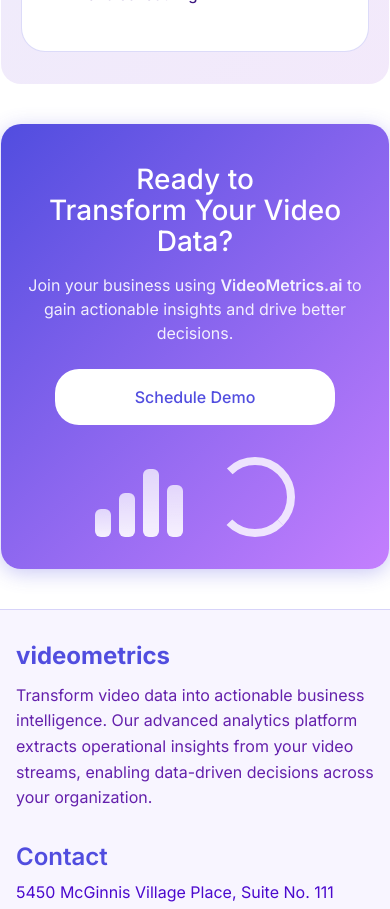
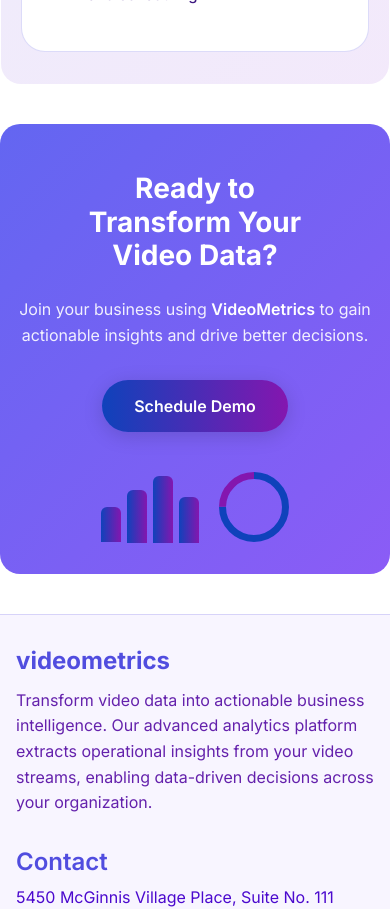
Before and after one commit to karthi0348/videometrics-ui, a Next.js app: page / in a window 390 px wide. Shown: the part 10500-11409 px from the top of the page. Built offline with nearby package versions, Linux system fonts and the light colour scheme.

Commit message:
demo navigation

```diff
--- a/src/app/home/components/CallToAction.tsx
+++ b/src/app/home/components/CallToAction.tsx
@@ -1,5 +1,6 @@
 import React from "react";
-import styles from '../styles/CallToAction.module.css';
+import styles from "../styles/CallToAction.module.css";
+import Link from "next/link";
 
 interface CallToActionProps {
   className?: string;
@@ -7,8 +8,8 @@
 }
 
 const CallToAction: React.FC<CallToActionProps> = ({
-  className = '',
-  onScheduleDemo
+  className = "",
+  onScheduleDemo,
 }) => {
   return (
     <section className={`section ${styles.hctaSection} ${className}`}>
@@ -16,25 +17,35 @@
         {/* Left Section */}
         <div className={styles.hctaLeftSection}>
           <h2 className={styles.hctaHeading}>
-            Ready to<br />
-            Transform Your Video Data?
+            Ready to
+            <br />
+            Transform Your
+            <br />
+            Video Data?
           </h2>
           <p className={styles.hctaParagraph}>
-          Join your business using <strong>VideoMetrics.ai</strong> to gain actionable insights and drive better decisions.
+            Join your business using <strong>VideoMetrics</strong> to gain
+            actionable insights and drive better decisions.
           </p>
-
+          <Link href="/contact" className="cta-link">
             <button
               type="button"
               className={styles.hctaButton}
-            aria-label="Schedule a demo with VideoMetrics.ai"
+              aria-label="Schedule a demo with VideoMetrics"
             >
               Schedule Demo
             </button>
+          </Link>
         </div>
 
+        {/* Right Section - Icons */}
         <div className={styles.hctaIconsSection}>
           {/* Bar Chart Icon */}
-          <div className={styles.barChartIcon} role="img" aria-label="Bar chart visualization">
+          <div
+            className={styles.barChartIcon}
+            role="img"
+            aria-label="Bar chart visualization"
+          >
             <div className={`${styles.bar} ${styles.bar1}`}></div>
             <div className={`${styles.bar} ${styles.bar2}`}></div>
             <div className={`${styles.bar} ${styles.bar3}`}></div>
@@ -42,17 +53,21 @@
           </div>
 
           {/* Pie Chart Icon */}
-          <div className={styles.pieChartIcon} role="img" aria-label="Pie chart visualization">
+          <div
+            className={styles.pieChartIcon}
+            role="img"
+            aria-label="Pie chart visualization"
+          >
             <svg viewBox="0 0 100 100" className={styles.pieSvg}>
               <circle
                 cx="50"
                 cy="50"
                 r="45"
                 fill="none"
-                stroke="#14B8A6"
+                stroke="#0f42bb"
                 strokeWidth="10"
-                strokeDasharray="141.37 141.37"
-                strokeDashoffset="35.34"
+                strokeDasharray="212 283"
+                strokeDashoffset="0"
                 transform="rotate(-90 50 50)"
               />
               <circle
@@ -60,10 +75,10 @@
                 cy="50"
                 r="45"
                 fill="none"
-                stroke="#0D9488"
+                stroke="#8416af"
                 strokeWidth="10"
-                strokeDasharray="70.69 211.11"
-                strokeDashoffset="-106.03"
+                strokeDasharray="71 283"
+                strokeDashoffset="-212"
                 transform="rotate(-90 50 50)"
               />
             </svg>
--- a/src/app/home/styles/CallToAction.module.css
+++ b/src/app/home/styles/CallToAction.module.css
@@ -1,96 +1,77 @@
+/* Call to Action Section */
 .hctaSection {
-  background: var(--gradient-purple-primary);
-  max-width: 1700px;
+  background: linear-gradient(135deg, #6366f1 0%, #8b5cf6 100%);
+  padding: 80px 20px;
   position: relative;
   overflow: hidden;
-  border-radius: var(--section-border-radius-desktop, 24px);
-  box-shadow: 0 4px 20px var(--purple-primary-30);
-  padding-top: 40px !important;
 }
 
 .hctaContainer {
+  max-width: 1200px;
+  margin: 0 auto;
   display: flex;
+  align-items: center;
   justify-content: space-between;
-  align-items: center;
-  position: relative;
+  gap: 60px;
+}
+
+/* Left Content Section */
+.hctaLeftSection {
+  flex: 1;
+  max-width: 600px;
   z-index: 2;
 }
 
-.hctaLeftSection {
-  flex: 1;
-  max-width: 500px;
-}
-
 .hctaHeading {
-  font-size: clamp(28px, 5vw, 48px);
-  font-weight: 500;
-  color: white;
-  line-height: 1.1;
-  font-family: var(--font-primary);
+  font-size: 3rem;
+  font-weight: 700;
+  color: #ffffff;
+  margin-bottom: 24px;
+  line-height: 1.2;
 }
 
 .hctaParagraph {
-  color: white;
-  font-size: clamp(16px, 2.5vw, 18px);
-  line-height: 1.5;
+  font-size: 1.125rem;
+  color: rgba(255, 255, 255, 0.9);
   margin-bottom: 32px;
-  font-weight: 400;
-  max-width: 450px;
-  opacity: 0.9;
-  font-family: var(--font-primary);
+  line-height: 1.6;
 }
 
 .hctaParagraph strong {
   font-weight: 600;
+  color: #ffffff;
 }
 
 .hctaButton {
-  background-color: white;
-  color: var(--purple-primary);
-  padding: 16px 32px;
-  border-radius: 24px;
-  font-size: 16px;
-  font-weight: 500;
+  background: linear-gradient(to right, #0f42bb, #8416af);
+  color: #ffffff;
+  font-size: 1.125rem;
+  font-weight: 600;
+  padding: 16px 40px;
   border: none;
+  border-radius: 50px;
   cursor: pointer;
-  transition: all 0.2s ease;
-  font-family: var(--font-primary);
-  min-height: 48px;
-  min-width: 140px;
-  display: inline-flex;
-  align-items: center;
-  justify-content: center;
+  transition: all 0.3s ease;
+  box-shadow: 0 4px 20px rgba(0, 0, 0, 0.15);
 }
 
 .hctaButton:hover {
-  background-color: #f9fafb;
-  transform: translateY(-1px);
-  box-shadow: 0 4px 12px rgba(0, 0, 0, 0.15);
-  color: var(--purple-secondary);
+  transform: translateY(-2px);
+  box-shadow: 0 6px 25px rgba(0, 0, 0, 0.2);
+  background-color: #f8f9fa;
 }
 
-.hctaButton:focus-visible {
-  outline: 2px solid white;
-  outline-offset: 2px;
-}
-
-.hctaButton:active {
-  transform: translateY(0);
-}
-
-.hctaButton:disabled {
-  opacity: 0.6;
-  cursor: not-allowed;
-  transform: none;
-}
-
+/* Right Icons Section */
 .hctaIconsSection {
   display: flex;
   align-items: center;
+  justify-content: center;
   gap: 40px;
-  margin-left: 60px;
+  flex-shrink: 0;
+  z-index: 2;
 }
 
+/* Bar Chart Icon */
 .barChartIcon {
   display: flex;
   align-items: flex-end;
@@ -99,87 +80,106 @@
 }
 
 .bar {
-  background: linear-gradient(to top, white, rgba(255, 255, 255, 0.8));
-  border-radius: 6px;
-  width: 24px;
-  opacity: 0.9;
-  animation: barGrow 1.5s ease-out;
+  width: 32px;
+  background: linear-gradient(to right, #0f42bb, #8416af);
+  border-radius: 6px 6px 0 0;
+  animation: barGrow 1.5s ease-out forwards;
+  transform-origin: bottom;
 }
 
-.bar1 { height: 45px; animation-delay: 0.1s; }
-.bar2 { height: 70px; animation-delay: 0.2s; }
-.bar3 { height: 110px; animation-delay: 0.3s; }
-.bar4 { height: 85px; animation-delay: 0.4s; }
+.bar1 {
+  height: 50%;
+  animation-delay: 0.1s;
+}
+
+.bar2 {
+  height: 75%;
+  animation-delay: 0.2s;
+}
+
+.bar3 {
+  height: 95%;
+  animation-delay: 0.3s;
+}
+
+.bar4 {
+  height: 65%;
+  animation-delay: 0.4s;
+}
 
 @keyframes barGrow {
-  from { height: 0; opacity: 0; }
-  to { opacity: 0.9; }
+  from {
+    transform: scaleY(0);
+  }
+  to {
+    transform: scaleY(1);
+  }
 }
 
+/* Pie Chart Icon */
 .pieChartIcon {
   width: 120px;
   height: 120px;
-  animation: fadeIn 1s ease-out 0.5s both;
+  display: flex;
+  align-items: center;
+  justify-content: center;
 }
 
 .pieSvg {
   width: 100%;
   height: 100%;
-  opacity: 0.9;
+  animation: pieRotate 2s ease-out;
 }
 
-.pieSvg circle {
-  animation: drawCircle 2s ease-out 0.5s both;
-  stroke: white;
+@keyframes pieRotate {
+  from {
+    transform: rotate(-90deg);
+    opacity: 0;
+  }
+  to {
+    transform: rotate(0deg);
+    opacity: 1;
+  }
 }
 
-@keyframes drawCircle {
-  from { stroke-dasharray: 0 283; }
+/* Responsive Design */
+@media (max-width: 992px) {
+  .hctaContainer {
+    gap: 40px;
   }
 
-@keyframes fadeIn {
-  from { opacity: 0; transform: scale(0.8); }
-  to { opacity: 0.9; transform: scale(1); }
+  .hctaHeading {
+    font-size: 2.5rem;
   }
 
-@keyframes sectionFadeIn {
-  from { opacity: 0; transform: translateY(20px); }
-  to { opacity: 1; transform: translateY(0); }
+  .hctaIconsSection {
+    gap: 30px;
   }
 
-.hctaSection {
-  animation: sectionFadeIn 0.6s ease-out;
+  .barChartIcon {
+    height: 100px;
+    gap: 10px;
   }
 
-/* Hover effects for visual elements */
-.barChartIcon:hover .bar {
-  transform: scaleY(1.1);
-  transition: transform 0.3s ease;
+  .bar {
+    width: 28px;
   }
 
-.pieChartIcon:hover {
-  transform: scale(1.05);
-  transition: transform 0.3s ease;
+  .pieChartIcon {
+    width: 100px;
+    height: 100px;
+  }
 }
 
-/* ==============================================
-   MOBILE RESPONSIVE BREAKPOINTS
-   ============================================== */
+@media (max-width: 768px) {
+  .hctaSection {
+    padding: 60px 20px;
+  }
 
-/* Mobile (320px - 575px) */
-@media (max-width: 575.98px) {
-  .hctaSection {
-    margin-top: 40px;
-    border-radius: var(--section-border-radius-mobile, 16px);
-    margin: 1px;
-  }
-  .CallToAction{
-  padding: 0px !important;
-}
   .hctaContainer {
     flex-direction: column;
     text-align: center;
-    gap: 32px;
+    gap: 40px;
   }
 
   .hctaLeftSection {
@@ -187,25 +187,15 @@
   }
 
   .hctaHeading {
-    margin-bottom: 16px;
+    font-size: 2rem;
   }
 
   .hctaParagraph {
-    max-width: 100%;
-    margin-bottom: 24px;
-  }
-
-  .hctaButton {
-    padding: 16px 32px;
-    font-size: 16px;
-    width: 100%;
-    max-width: 280px;
+    font-size: 1rem;
   }
 
   .hctaIconsSection {
-    margin-left: 0;
-    justify-content: center;
-    gap: 32px;
+    gap: 30px;
   }
 
   .barChartIcon {
@@ -214,13 +204,8 @@
   }
 
   .bar {
-    width: 16px;
+    width: 24px;
   }
-
-  .bar1 { height: 28px; }
-  .bar2 { height: 44px; }
-  .bar3 { height: 68px; }
-  .bar4 { height: 52px; }
 
   .pieChartIcon {
     width: 80px;
@@ -228,169 +213,36 @@
   }
 }
 
-/* Small Tablets (576px - 767px) */
-@media (min-width: 576px) and (max-width: 767.98px) {
+@media (max-width: 480px) {
   .hctaSection {
-    border-radius: var(--section-border-radius-tablet, 20px);
+    padding: 40px 16px;
   }
 
-  .hctaContainer {
-    padding: var(--section-padding-tablet, 48px) var(--section-side-padding-tablet, 32px);
-    flex-direction: column;
-    gap: 36px;
-    text-align: center;
+  .hctaHeading {
+    font-size: 1.75rem;
   }
 
   .hctaButton {
-    padding: 14px 28px;
-    min-width: 180px;
+    font-size: 1rem;
+    padding: 14px 32px;
   }
 
   .hctaIconsSection {
-    margin-left: 0;
-    gap: 36px;
+    gap: 20px;
   }
 
   .barChartIcon {
-    height: 90px;
+    height: 70px;
+    gap: 6px;
   }
 
   .bar {
-    width: 18px;
+    width: 20px;
   }
 
-  .bar1 { height: 32px; }
-  .bar2 { height: 50px; }
-  .bar3 { height: 76px; }
-  .bar4 { height: 58px; }
-
   .pieChartIcon {
-    width: 90px;
-    height: 90px;
+    color: aqua;
+    width: 70px;
+    height: 70px;
   }
 }
-
-/* Medium Tablets (768px - 991px) */
-@media (min-width: 768px) and (max-width: 991.98px) {
-  .hctaContainer {
-    padding: var(--section-padding-tablet, 48px) var(--section-side-padding-tablet, 32px);
-    flex-direction: column;
-    gap: 40px;
-    text-align: center;
-  }
-
-  .hctaIconsSection {
-    margin-left: 0;
-    gap: 40px;
-  }
-}
-
-/* Large Desktop (1024px+) */
-@media (min-width: 1024px) {
-  .hctaContainer {
-    flex-direction: row;
-    text-align: left;
-    padding: var(--section-padding-desktop, 64px) var(--section-side-padding-desktop, 48px);
-  }
-
-  .hctaIconsSection {
-    margin-left: 60px;
-  }
-
-  .hctaButton {
-    width: auto;
-  }
-}
-
-/* ==============================================
-   ACCESSIBILITY & PERFORMANCE
-   ============================================== */
-
-/* Reduced motion preferences */
-@media (prefers-reduced-motion: reduce) {
-  .bar,
-  .pieChartIcon,
-  .pieSvg circle,
-  .hctaButton,
-  .hctaSection {
-    animation: none;
-    transition: none;
-  }
-
-  .hctaButton:hover,
-  .hctaButton:active,
-  .barChartIcon:hover .bar,
-  .pieChartIcon:hover {
-    transform: none;
-  }
-}
-
-/* High contrast mode */
-@media (prefers-contrast: high) {
-  .hctaSection {
-    border: 2px solid #000;
-  }
-
-  .hctaButton {
-    border: 2px solid #000;
-  }
-
-  .hctaHeading,
-  .hctaParagraph {
-    color: white;
-  }
-}
-
-/* Dark theme - using same colors */
-@media (prefers-color-scheme: dark) {
-  .hctaSection {
-    background: var(--gradient-purple-primary);
-    padding-top: 40px;
-  }
-
-  .hctaHeading {
-    color: white;
-  }
-
-  .hctaParagraph {
-    color: white;
-  }
-
-  .hctaButton {
-    background-color: white;
-    color: var(--purple-primary);
-  }
-
-  .hctaButton:hover {
-    background-color: #f9fafb;
-    color: var(--purple-secondary);
-  }
-
-  .hctaButton:focus-visible {
-    outline-color: white;
-  }
-}
-
-/* Print styles */
-@media print {
-  .hctaSection {
-    background: white !important;
-    border: 1px solid #000 !important;
-    box-shadow: none !important;
-  }
-
-  .hctaHeading,
-  .hctaParagraph {
-    color: #000 !important;
-  }
-
-  .hctaButton {
-    background: white !important;
-    color: #000 !important;
-    border: 1px solid #000 !important;
-  }
-
-  .hctaIconsSection {
-    display: none !important;
-  }
-}
```
Lines whose indentation alone changed are shown as unchanged.
